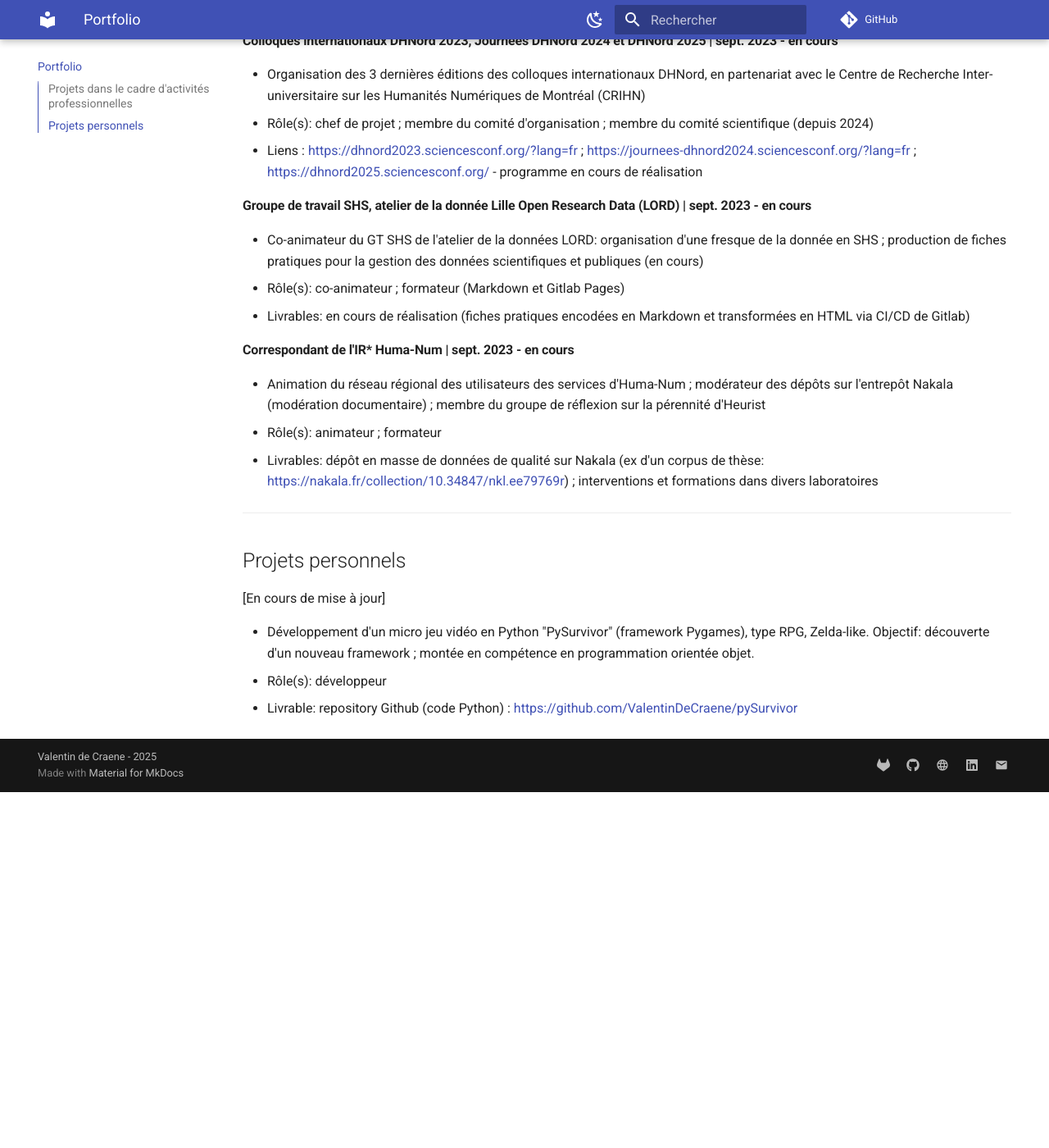
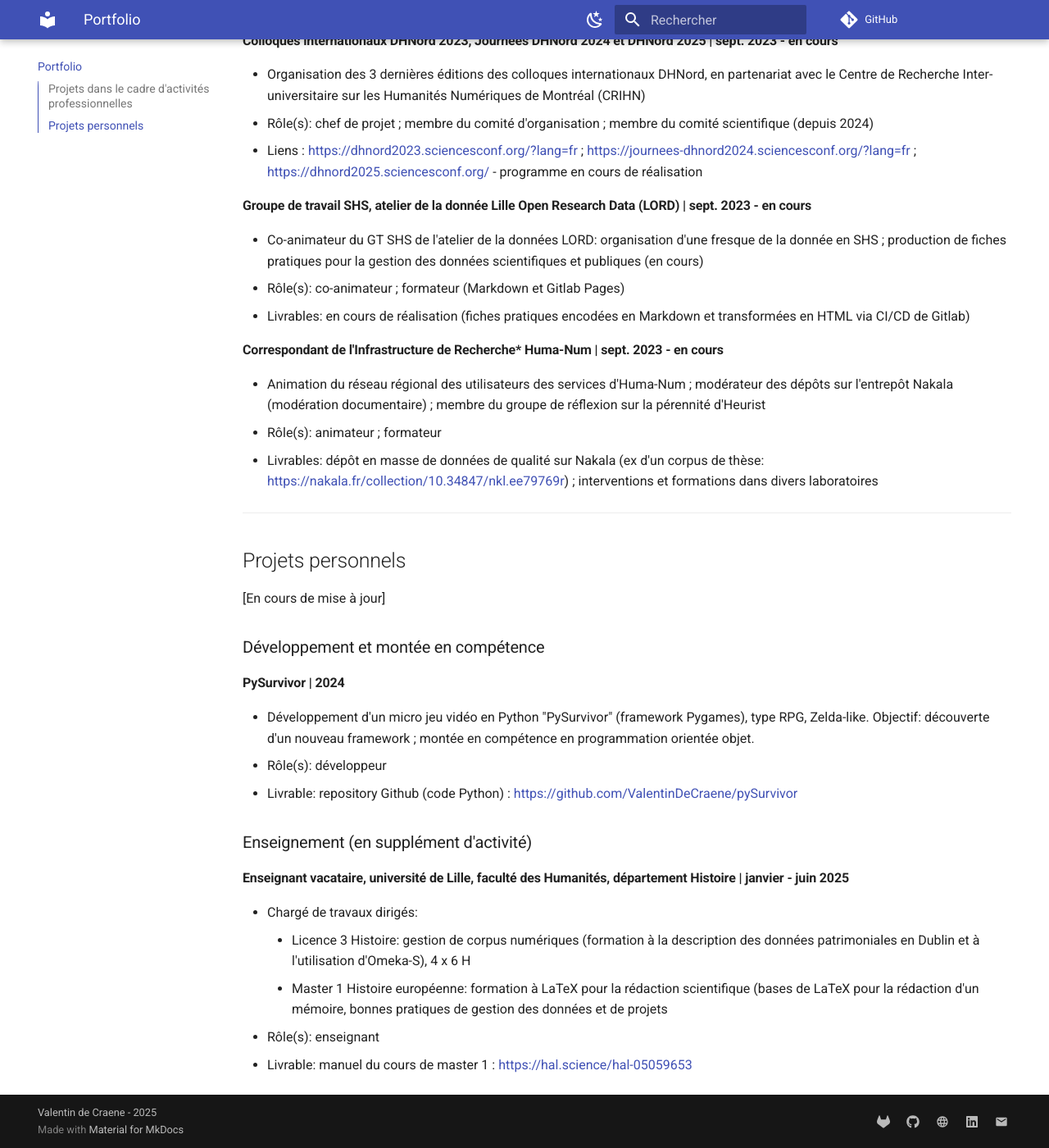
Before and after one commit to ValentinDeCraene/valentindecraene.github.io, an MkDocs documentation site: the page built from docs/portfolio.md, in a window 1280 px wide and 1400 px high, scrolled down 1726 px. Shown: the whole window at 82% size. Built offline with MkDocs 1.6.1 and Material for MkDocs 9.7.7, drawn with Linux system fonts in a browser that asks for light colours; comment, search, counter and statistics services are not loaded; before the commit the page ends 2692 px from its top, so only the background shows below that; some of the changed text lies outside the part shown.

Commit message:
Update portfolio.md

```diff
--- a/docs/portfolio.md
+++ b/docs/portfolio.md
@@ -10,13 +10,13 @@
 * Technologies: Python (dont Beautiful Soup et Spacy) ; Flask (dont SQL-Alchemy) ; XML-TEI (dont schématisation ODD) ; serveurs Ubuntu (stacK Linux, Apache, MySQL, PHP)
 * Lien(s): [https://fermege.meshs.fr](https://fermege.meshs.fr) ; Gitlab: [https://gitlab.huma-num.fr/vdecraene/DicoNumFermeGe](https://gitlab.huma-num.fr/vdecraene/DicoNumFermeGe)
 
-#### Projet émergent PERARTEM (MESHS) | sept. 2023 - sept. 2024
+#### Projet émergent PERARTEM (Maison Européenne des Sciences de l'Homme et de la Société - MESHS) | sept. 2023 - sept. 2024
 * Chaîne d'enrichissement et ouverture des données du projet portant sur la presse est-allemande dans les années 1970: alignement sur les référentiels de la BnF et DNB ; modélisation d'une base de données relationnelle
 * Rôle(s): conseils (gestion et ouverture des données) ; formateur (modélisation relationnelle) ; développeur (chaîne d'enrichissement des données)
 * Technologies: Python (dont Request) ; Heurist (SGBDR maintenu en France par l'IR* Huma-Num)
 * Lien(s): Gitlab (chaîne d'enrichissement des données) : [https://gitlab.huma-num.fr/vdecraene/meshs_perartem](https://gitlab.huma-num.fr/vdecraene/meshs_perartem) ; base de données Heurist: [https://heurist.huma-num.fr/heurist/?db=perartem_sonntag](https://heurist.huma-num.fr/heurist/?db=perartem_sonntag) ; dépôt des données : [https://nakala.fr/10.34847/nkl.1f1ck0j6](https://nakala.fr/10.34847/nkl.1f1ck0j6)
 
-#### Project émergent ImaginIRL (MESHS | sept. 2024 - en cours
+#### Project émergent ImaginIRL (MESHS) | sept. 2024 - en cours
 * Modélisation d'une base de données relationnelle ; développement d'un site Omeka-S d'exposition et valorisation des données iconographiques. Sujet: réception dans la presse francophone de l'Indépendance irlandaise (1913-1923)
 * Rôle(s): conseils (gestion et ouverture des données) ; formateur (modélisation relationnelle) ; administrateur web (déploiement application Omeka-S et administration)
 * Technologie(s): Heurist (SGBDR maintenu en France par l'IR* Huma-Num) ; Omeka-S (dont plug-in Mapping)
@@ -50,16 +50,29 @@
 * Rôle(s): co-animateur ; formateur (Markdown et Gitlab Pages)
 * Livrables: en cours de réalisation (fiches pratiques encodées en Markdown et transformées en HTML via CI/CD de Gitlab)
 
-#### Correspondant de l'IR* Huma-Num | sept. 2023 - en cours
+#### Correspondant de l'Infrastructure de Recherche* Huma-Num | sept. 2023 - en cours
 * Animation du réseau régional des utilisateurs des services d'Huma-Num ; modérateur des dépôts sur l'entrepôt Nakala (modération documentaire) ; membre du groupe de réflexion sur la pérennité d'Heurist
 * Rôle(s): animateur ; formateur
 * Livrables: dépôt en masse de données de qualité sur Nakala (ex d'un corpus de thèse: [https://nakala.fr/collection/10.34847/nkl.ee79769r](https://nakala.fr/collection/10.34847/nkl.ee79769r)) ; interventions et formations dans divers laboratoires
+
 ---
 
 ## Projets personnels
 
 [En cours de mise à jour]
 
+### Développement et montée en compétence
+
+#### PySurvivor | 2024
 * Développement d'un micro jeu vidéo en Python "PySurvivor" (framework Pygames), type RPG, Zelda-like. Objectif: découverte d'un nouveau framework ; montée en compétence en programmation orientée objet.
 * Rôle(s): développeur
 * Livrable: repository Github (code Python) : [https://github.com/ValentinDeCraene/pySurvivor](https://github.com/ValentinDeCraene/pySurvivor)
+
+### Enseignement (en supplément d'activité)
+
+#### Enseignant vacataire, université de Lille, faculté des Humanités, département Histoire | janvier - juin 2025
+* Chargé de travaux dirigés:
+    * Licence 3 Histoire: gestion de corpus numériques (formation à la description des données patrimoniales en Dublin et à l'utilisation d'Omeka-S), 4 x 6 H
+    * Master 1 Histoire européenne: formation à LaTeX pour la rédaction scientifique (bases de LaTeX pour la rédaction d'un mémoire, bonnes pratiques de gestion des données et         de projets
+* Rôle(s): enseignant
+* Livrable: manuel du cours de master 1 : [https://hal.science/hal-05059653](https://hal.science/hal-05059653)
```
Also changed, not shown: other parts of docs/portfolio.md (+2 -2 lines).
